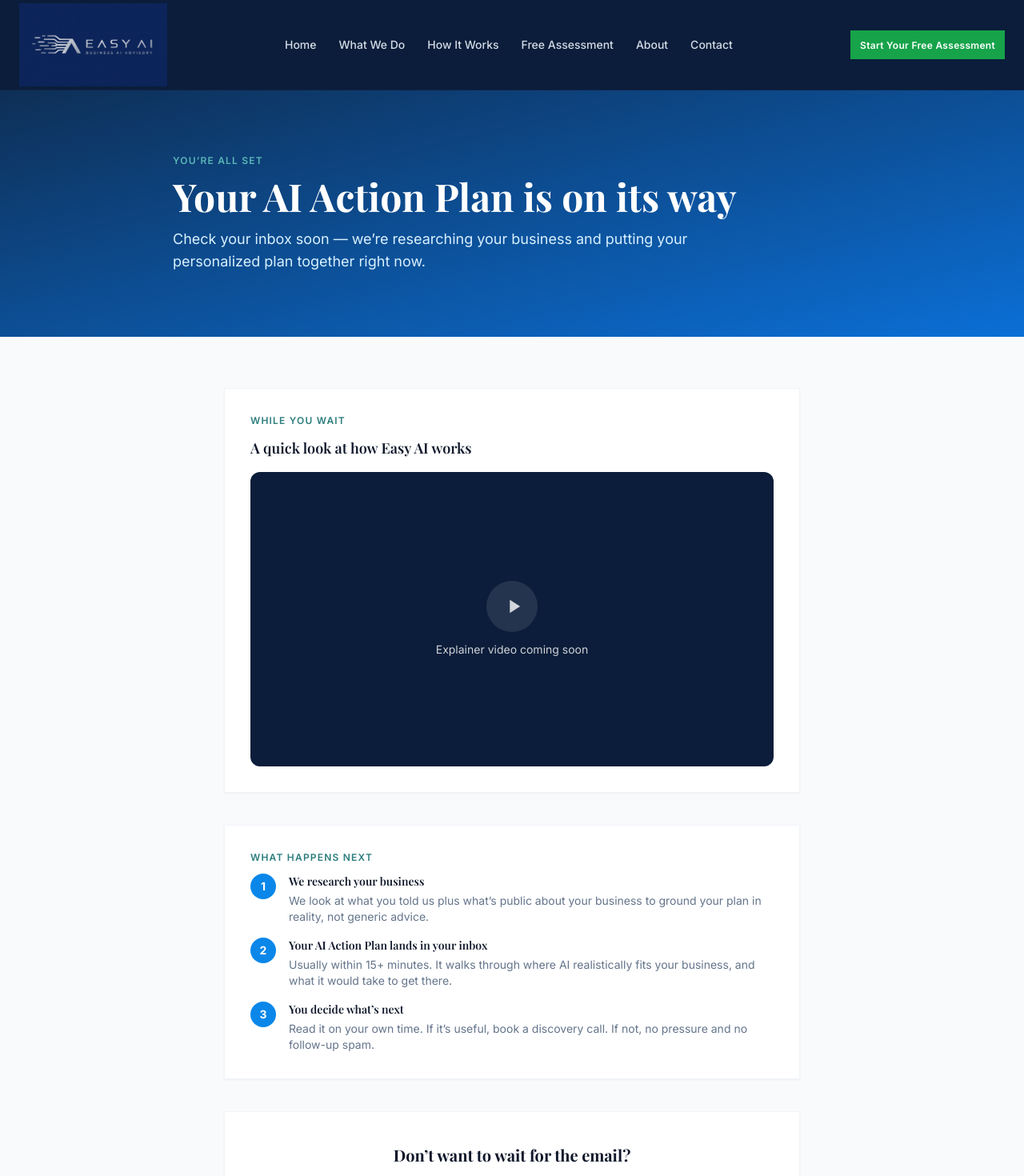
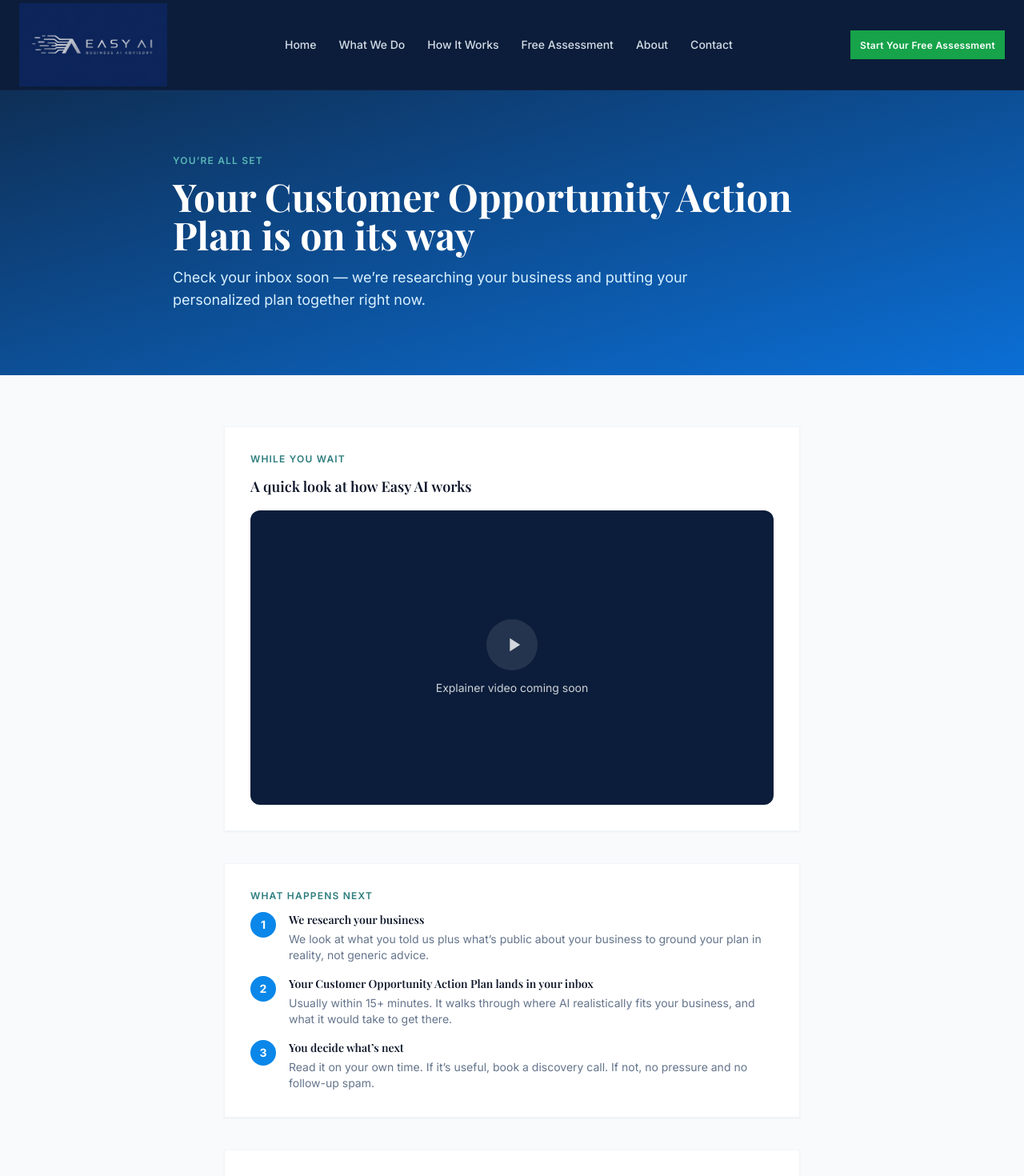
Before and after one commit to etoyig-png/easyai-landing, a Next.js app: page /assessment/complete in a window 1280 px wide. Shown: the top 1470 px of the page at 80% size. Built offline with nearby package versions, Linux system fonts and the light colour scheme; a web font is replaced by a local one.

Commit message:
copy: align assessment with customer opportunity promise

```diff
--- a/app/assessment/complete/page.tsx
+++ b/app/assessment/complete/page.tsx
@@ -9,7 +9,7 @@ export default function AssessmentCompletePage() {
       <section className="bg-gradient-to-br from-brand-950 to-brand-700 text-white py-20">
         <div className="max-w-4xl mx-auto px-4 sm:px-6">
           <p className="section-label text-teal-300 mb-3">You&rsquo;re all set</p>
-          <h1 className="text-4xl md:text-5xl font-bold mb-4">Your AI Action Plan is on its way</h1>
+          <h1 className="text-4xl md:text-5xl font-bold mb-4">Your Customer Opportunity Action Plan is on its way</h1>
           <p className="text-brand-100 text-lg max-w-2xl">
             Check your inbox soon — we&rsquo;re researching your business and putting your personalized plan together right now.
           </p>
@@ -44,7 +44,7 @@ export default function AssessmentCompletePage() {
                 },
                 {
                   num: '2',
-                  title: 'Your AI Action Plan lands in your inbox',
+                  title: 'Your Customer Opportunity Action Plan lands in your inbox',
                   body: 'Usually within 15+ minutes. It walks through where AI realistically fits your business, and what it would take to get there.',
                 },
                 {
```
